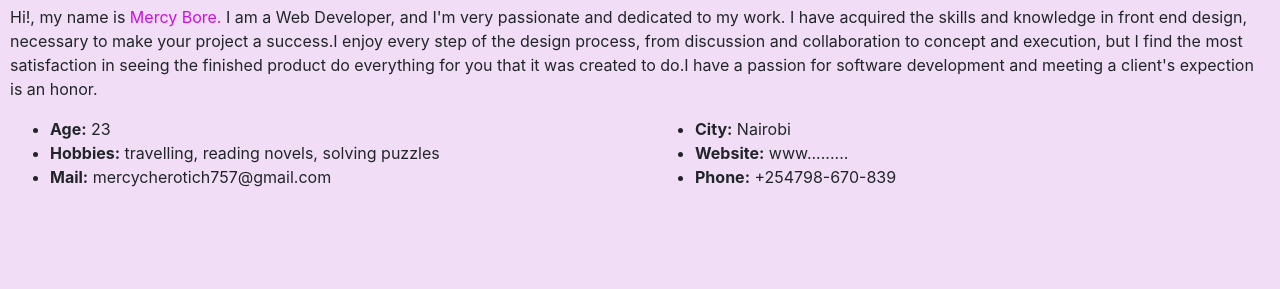
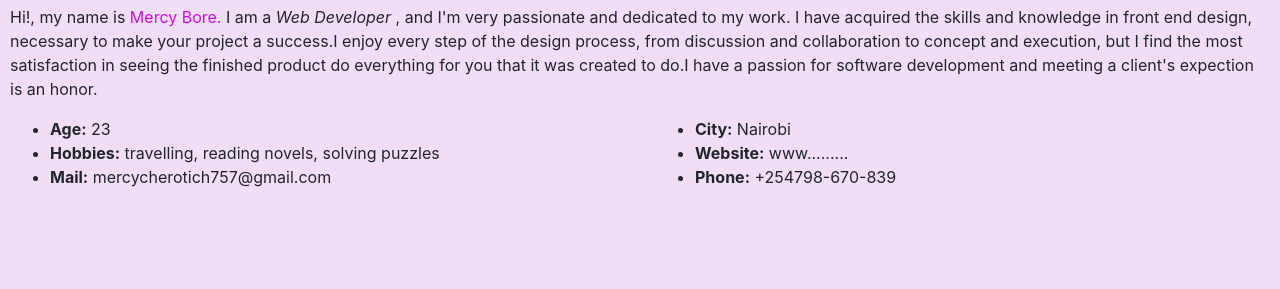
Before and after one commit to macc254/My_Portfolio, a plain HTML site: page index.html in a window 1280 px wide. Shown: the part 511-800 px from the top of the page. Drawn offline with nearby package versions, Linux system fonts and the light colour scheme; files that its build step writes are made by us from their sources.

Commit message:
add emphasis(em) to the words web developer i the about me section

```diff
--- a/index.html
+++ b/index.html
@@ -29,9 +29,9 @@
     <div class="about">
         <h1><span>|</span> About <span>Me</span></h1>
 
-        <p>Hi!, my name is <span>Mercy Bore.</span> I am a Web Developer, and I'm very passionate and dedicated to my work. I have acquired the skills and knowledge in front end design, necessary to make your project a success.I enjoy every step of the design
-            process, from discussion and collaboration to concept and execution, but I find the most satisfaction in seeing the finished product do everything for you that it was created to do.I have a passion for software development and meeting a client's
-            expection is an honor.</p>
+        <p>Hi!, my name is <span>Mercy Bore.</span> I am a <em>Web Developer</em> , and I'm very passionate and dedicated to my work. I have acquired the skills and knowledge in front end design, necessary to make your project a success.I enjoy every step
+            of the design process, from discussion and collaboration to concept and execution, but I find the most satisfaction in seeing the finished product do everything for you that it was created to do.I have a passion for software development and
+            meeting a client's expection is an honor.</p>
         <div class="row">
             <div class="col-md-6">
                 <ul>
```
